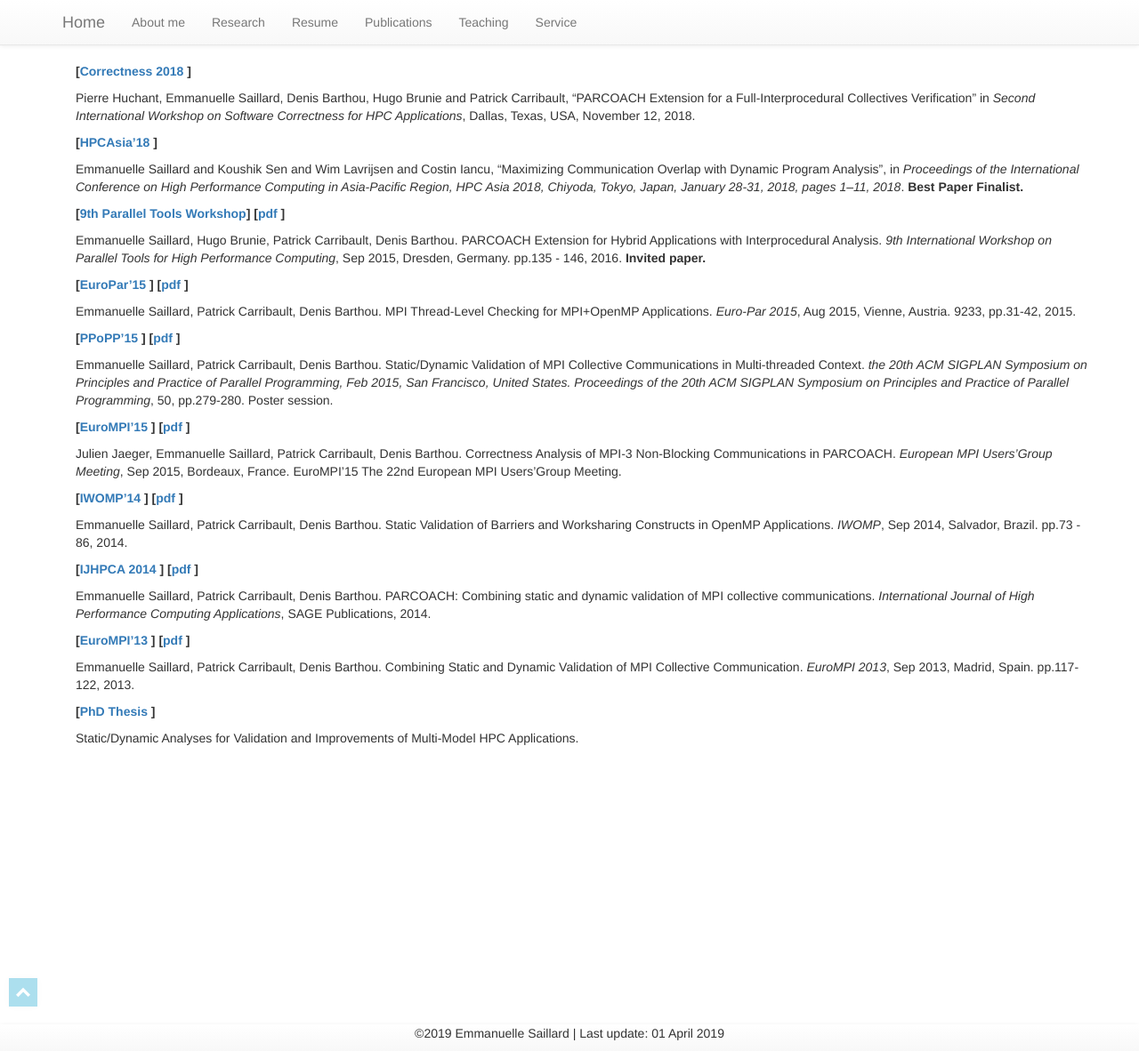
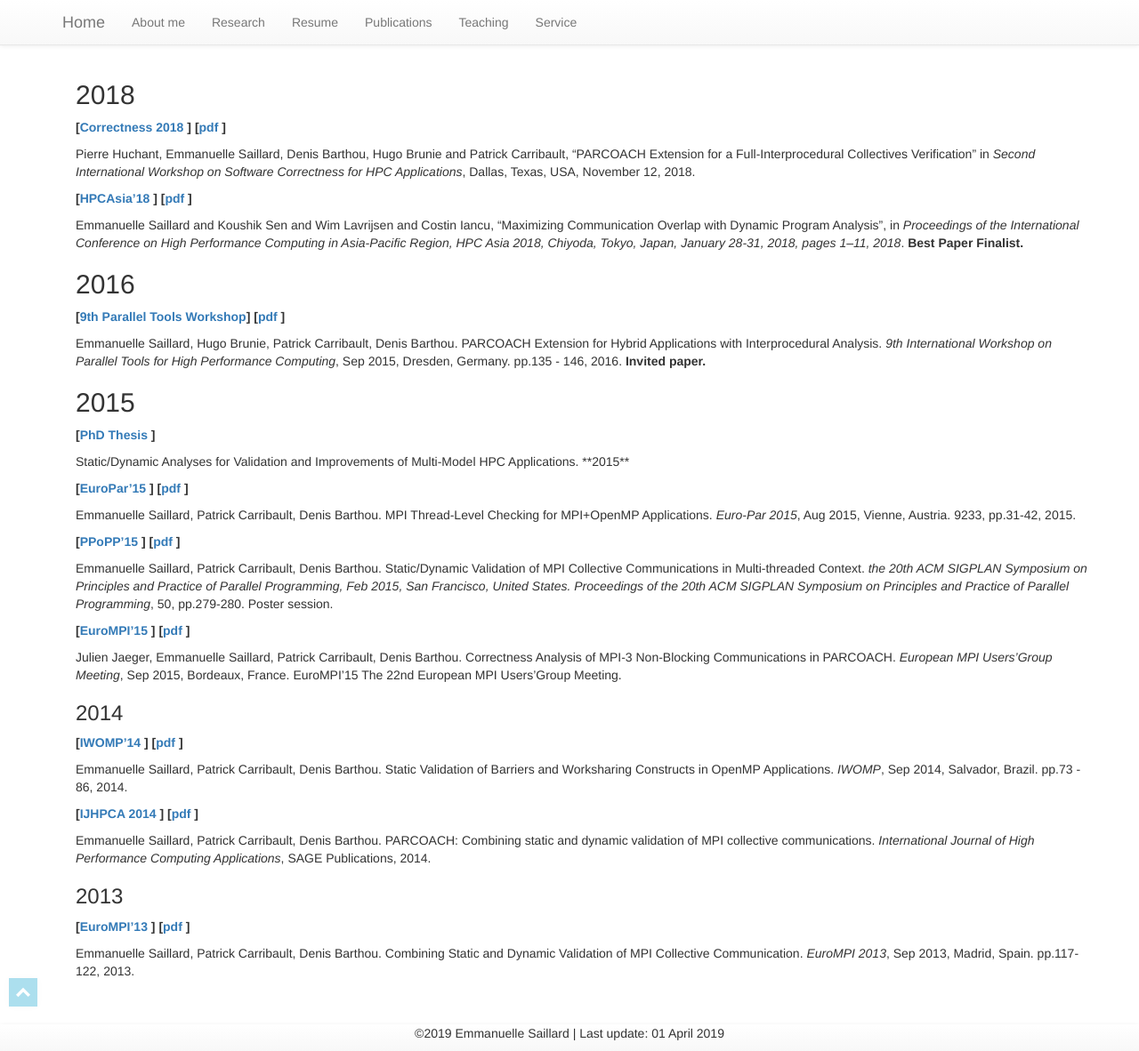
Before and after one commit to esaillar/manou, a Jekyll site: the page built from publications.md, in a window 1280 px wide and 1182 px high. Shown: the whole window at 89% size. Built offline with Jekyll 4.4.1, drawn with Linux system fonts in a browser that asks for light colours.

Commit message:
Publications update

```diff
--- a/publications.md
+++ b/publications.md
@@ -4,15 +4,21 @@ title: Publications
 permalink: /publications/
 ---
 
+## 2018
+
 <b> [<a href="https://correctness-workshop.github.io/2018/#submissions" target="_blank">Correctness 2018 </a>] </b>
+<b> [<a href="https://hal.inria.fr/hal-01937316/file/correctness_2018.pdf" target="_blank">pdf </a>] </b>
 <p markdown="1">
 Pierre Huchant, Emmanuelle Saillard, Denis Barthou, Hugo Brunie and Patrick Carribault, "PARCOACH Extension for a Full-Interprocedural Collectives Verification" in _Second International Workshop on Software Correctness for HPC Applications_, Dallas, Texas, USA, November 12, 2018.
 </p>
 
 <b> [<a href="http://sighpc.ipsj.or.jp/HPCAsia2018/" target="_blank">HPCAsia'18 </a>] </b>
+<b> [<a href="https://hal.inria.fr/hal-01937407/document" target="_blank">pdf </a>] </b>
 <p markdown="1">
 Emmanuelle Saillard and Koushik Sen and Wim Lavrijsen and Costin Iancu, "Maximizing Communication Overlap with Dynamic Program Analysis", in _Proceedings of the International Conference on High Performance Computing in Asia-Pacific Region, HPC Asia 2018, Chiyoda, Tokyo, Japan, January 28-31, 2018, pages 1--11, 2018_.	**Best Paper Finalist.**
 </p>
+
+## 2016
 
 <b> [<a href="https://tools.zih.tu-dresden.de/2015/" target="_blank">9th Parallel Tools Workshop</a>] </b>
 <b> [<a href="https://hal.inria.fr/hal-01420655" target="_blank">pdf </a>] </b>
@@ -20,12 +26,19 @@ Emmanuelle Saillard and Koushik Sen and Wim Lavrijsen and Costin Iancu, "Maximiz
 Emmanuelle Saillard, Hugo Brunie, Patrick Carribault, Denis Barthou. PARCOACH Extension for Hybrid Applications with Interprocedural Analysis. _9th International Workshop on Parallel Tools for High Performance Computing_, Sep 2015, Dresden, Germany. pp.135 - 146, 2016. **Invited paper.**
 </p>
 
+
+## 2015
+
+<b> [<a href="https://hal.inria.fr/tel-01228072" target="_blank">PhD Thesis </a>] </b>
+<p>Static/Dynamic Analyses for Validation and Improvements of Multi-Model HPC Applications. **2015**
+</p>
+
+
 <b> [<a href="http://europar2015.par.tuwien.ac.at" target="_blank">EuroPar'15 </a>] </b>
 <b> [<a href="https://hal.inria.fr/hal-01199718" target="_blank">pdf </a>] </b>
 <p markdown="1">
 Emmanuelle Saillard, Patrick Carribault, Denis Barthou. MPI Thread-Level Checking for MPI+OpenMP Applications. _Euro-Par 2015_, Aug 2015, Vienne, Austria. 9233, pp.31-42, 2015.
 </p>
-
 
 <b> [<a href="https://ppopp15.soe.ucsc.edu" target="_blank">PPoPP'15 </a>] </b>
 <b> [<a href="https://hal.inria.fr/hal-01253204" target="_blank">pdf </a>] </b>
@@ -42,6 +55,8 @@ Julien Jaeger, Emmanuelle Saillard, Patrick Carribault, Denis Barthou. Correctne
 </p>
 
 
+### 2014
+
 <b> [<a href="http://www.openmp.org/uncategorized/iwomp-2014-call-for-papers/" target="_blank">IWOMP'14 </a>] </b>
 <b> [<a href="https://hal.inria.fr/hal-01078759" target="_blank">pdf </a>] </b>
 <p markdown="1">
@@ -55,15 +70,10 @@ Emmanuelle Saillard, Patrick Carribault, Denis Barthou. Static Validation of Bar
 Emmanuelle Saillard, Patrick Carribault, Denis Barthou. PARCOACH: Combining static and dynamic validation of MPI collective communications. _International Journal of High Performance Computing Applications_, SAGE Publications, 2014.
 </p>
 
+### 2013
+
 <b> [<a href="https://www.arcos.inf.uc3m.es/old/eurompi2013/Home.shtml" target="_blank">EuroMPI'13 </a>] </b>
 <b> [<a href="https://hal.inria.fr/hal-00920901" target="_blank">pdf </a>] </b>
 <p markdown="1">
 Emmanuelle Saillard, Patrick Carribault, Denis Barthou. Combining Static and Dynamic Validation of MPI Collective Communication. _EuroMPI 2013_, Sep 2013, Madrid, Spain. pp.117-122, 2013.
 </p>
-
-
-
-
-<b> [<a href="https://hal.inria.fr/tel-01228072" target="_blank">PhD Thesis </a>] </b>
-<p>Static/Dynamic Analyses for Validation and Improvements of Multi-Model HPC Applications.
-</p>
```
